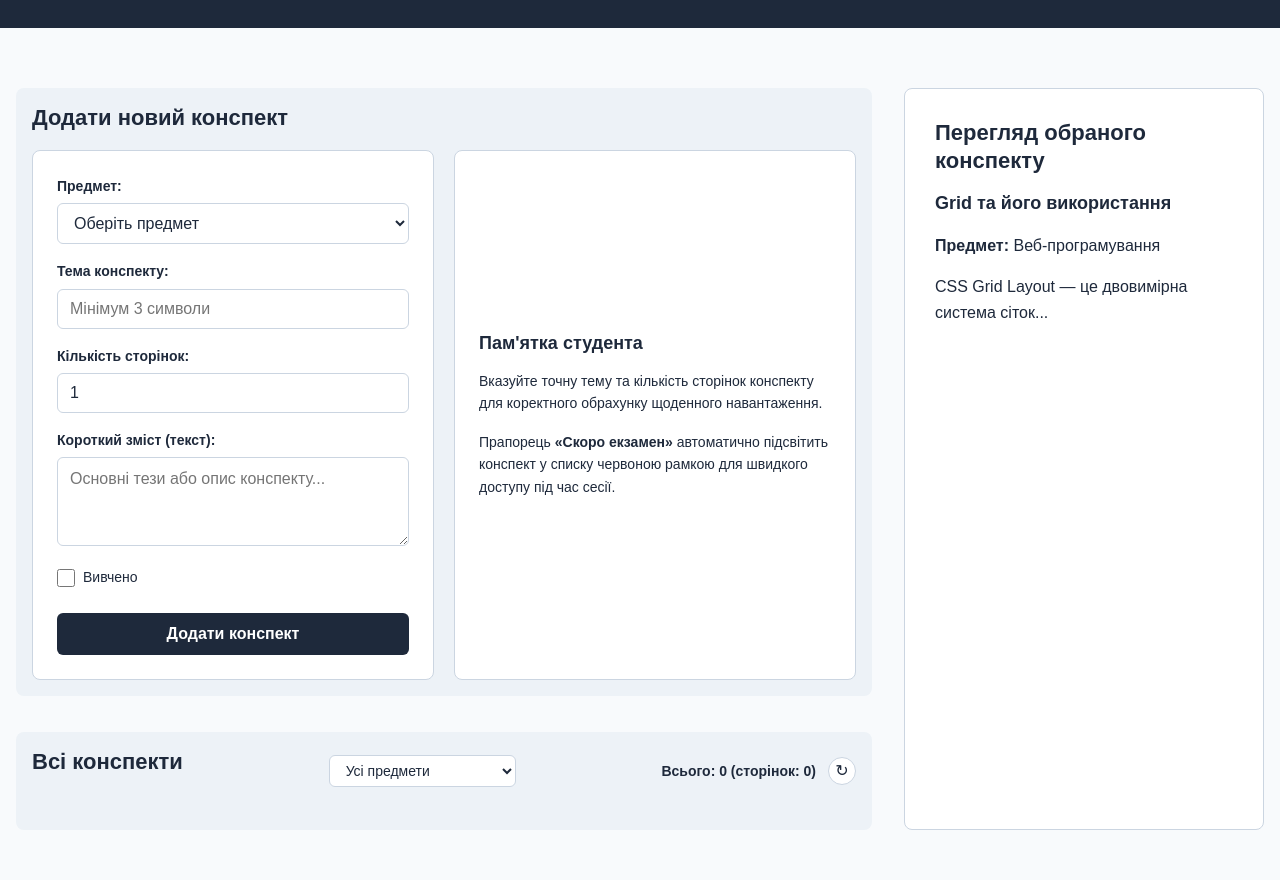
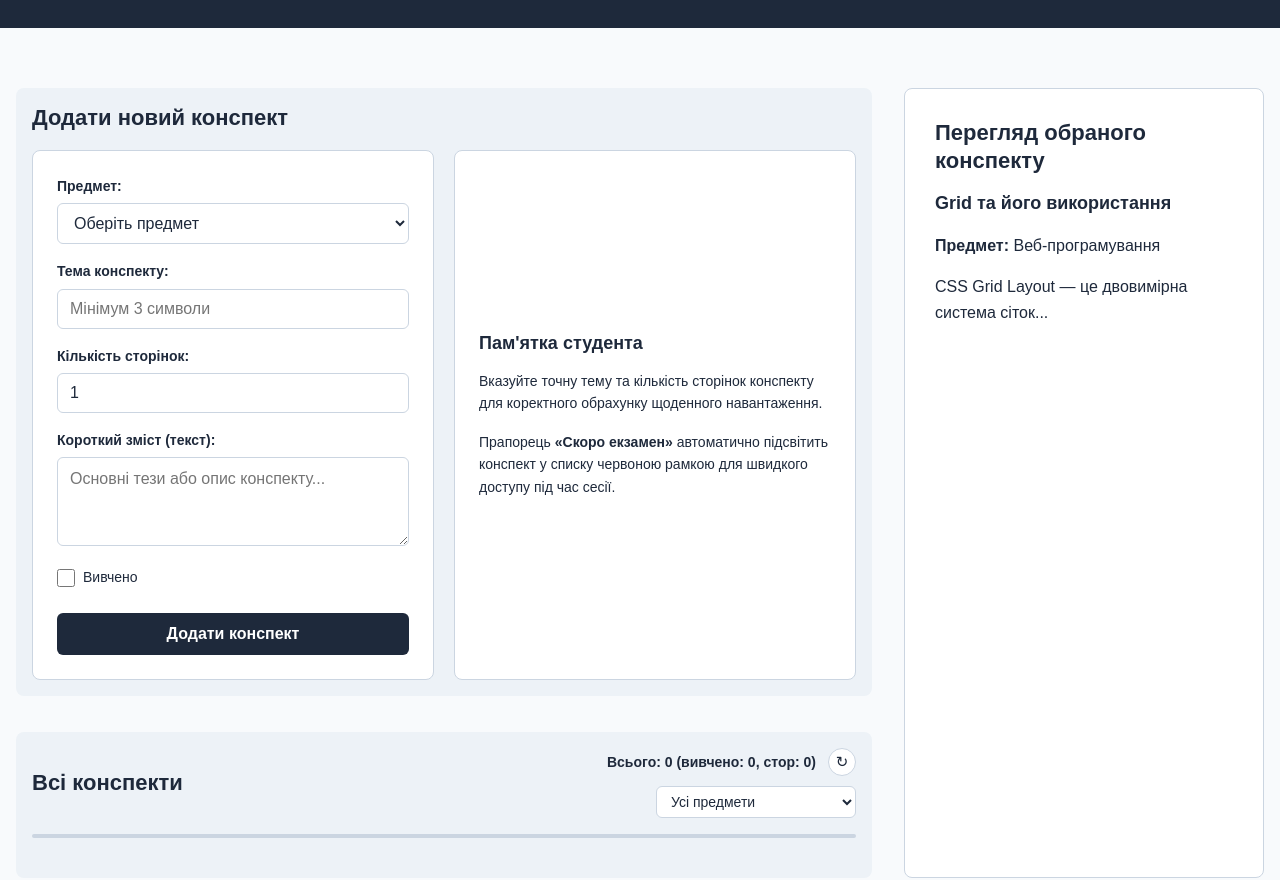
Before and after one commit to Illya-1/study-notes-organizer, a plain HTML site: page index.html in a window 1280 px wide. Shown: the part 108-988 px from the top of the page. Drawn offline with Linux system fonts and the light colour scheme; no server answers.

Commit message:
add progress bar with smooth transition

```diff
--- a/css/notes-section.css
+++ b/css/cards.css
@@ -1,82 +1,3 @@
-.notes-section-header {
-    display: flex;
-    justify-content: space-between;
-    align-items: center;
-    gap: 16px;
-    margin-bottom: 20px;
-
-    .filter-wrapper select {
-        padding: 6px 12px;
-        font-size: var(--font-size-sm);
-        font-family: inherit;
-        color: var(--color-text-main);
-        background-color: var(--color-bg-card);
-        border: 1px solid var(--color-border-card);
-        border-radius: 6px;
-        cursor: pointer;
-        outline: none;
-        transition: border-color 0.2s;
-
-        &:focus {
-            border-color: var(--color-bg-secondary);
-        }
-    }
-
-    .header-meta {
-        display: flex;
-        align-items: center;
-        gap: 12px;
-
-        #notes-count {
-            font-size: var(--font-size-sm);
-            color: var(--color-text-main);
-            font-weight: 600;
-            margin: 0;
-        }
-
-        button {
-            display: flex;
-            align-items: center;
-            justify-content: center;
-            width: 28px;
-            height: 28px;
-            padding: 0;
-            border: 1px solid var(--color-border-card);
-            border-radius: 50%;
-            background-color: var(--color-bg-card);
-            color: var(--color-text-main);
-            font-size: 16px;
-            line-height: 1;
-            cursor: pointer;
-            transition: background-color 0.2s, border-color 0.2s;
-
-            &:hover {
-                background-color: var(--color-border-card);
-                border-color: var(--color-bg-secondary);
-            }
-        }
-    }
-}
-
-.cards-container {
-    display: grid;
-    grid-template-columns: minmax(0, 1fr);
-    grid-auto-rows: auto auto 1fr;
-    gap: 20px;
-
-    @media (min-width: 600px) {
-        grid-template-columns: repeat(2, minmax(0, 1fr));
-    }
-
-    @media (min-width: 1280px) {
-        grid-template-columns: repeat(3, minmax(0, 1fr));
-    }
-
-    &[hidden] {
-        display: none !important;
-    }
-}
-
 .card {
     padding: 16px;
     background-color: var(--color-bg-card);
@@ -203,39 +124,3 @@
         }
     }
 }
-
-.status-box {
-    display: flex;
-    flex-direction: column;
-    align-items: center;
-    justify-content: center;
-    padding: 32px 16px;
-    gap: 12px;
-    background-color: var(--color-bg-card);
-    border: 1px solid var(--color-border-card);
-    border-radius: 8px;
-    margin-bottom: 20px;
-    text-align: center;
-}
-
-.spinner {
-    width: 36px;
-    height: 36px;
-    border: 4px solid var(--color-border-card);
-    border-top-color: var(--color-bg-secondary);
-    border-radius: 50%;
-    animation: spin 0.8s linear infinite;
-}
-
-@keyframes spin {
-    to {
-        transform: rotate(360deg);
-    }
-}
-
-.error-box {
-    border-color: var(--color-exam-soon);
-    border-left: 6px solid var(--color-exam-soon);
-    color: var(--color-exam-soon);
-    font-weight: 600;
-}
--- /dev/null
+++ b/css/notes-section-header.css
@@ -0,0 +1,119 @@
+.notes-section-header {
+    display: flex;
+    flex-direction: column;
+    gap: 16px;
+    margin-bottom: 24px;
+}
+
+.header-main-row {
+    display: flex;
+    justify-content: space-between;
+    align-items: center;
+    gap: 16px;
+    flex-wrap: wrap;
+
+    h2 {
+        margin: 0;
+        white-space: nowrap;
+    }
+}
+
+.header-controls {
+    display: flex;
+    flex-direction: column;
+    align-items: flex-end;
+    gap: 10px;
+    margin-left: auto;
+
+    @media (max-width: 520px) {
+        width: 100%;
+        align-items: stretch;
+        margin-left: 0;
+    }
+}
+
+.controls-status {
+    display: flex;
+    align-items: center;
+    gap: 12px;
+    justify-content: flex-end;
+
+    @media (max-width: 520px) {
+        justify-content: space-between;
+    }
+
+    #notes-count {
+        font-size: var(--font-size-sm);
+        color: var(--color-text-main);
+        font-weight: 600;
+        margin: 0;
+        white-space: nowrap;
+    }
+
+    button {
+        display: flex;
+        flex-shrink: 0;
+        align-items: center;
+        justify-content: center;
+        width: 28px;
+        height: 28px;
+        padding: 0;
+        border: 1px solid var(--color-border-card);
+        border-radius: 50%;
+        background-color: var(--color-bg-card);
+        color: var(--color-text-main);
+        font-size: 15px;
+        line-height: 1;
+        cursor: pointer;
+        transition: background-color 0.2s, border-color 0.2s;
+
+        &:hover {
+            background-color: var(--color-border-card);
+            border-color: var(--color-bg-secondary);
+        }
+    }
+}
+
+.filter-wrapper {
+    width: 100%;
+    display: flex;
+    justify-content: flex-end;
+
+    select {
+        width: 200px;
+        padding: 6px 10px;
+        font-size: var(--font-size-sm);
+        font-family: inherit;
+        color: var(--color-text-main);
+        background-color: var(--color-bg-card);
+        border: 1px solid var(--color-border-card);
+        border-radius: 6px;
+        cursor: pointer;
+        outline: none;
+        transition: border-color 0.2s;
+
+        &:focus {
+            border-color: var(--color-bg-secondary);
+        }
+
+        @media (max-width: 520px) {
+            width: 100%;
+        }
+    }
+}
+
+.progress-track {
+    width: 100%;
+    height: 4px;
+    background-color: var(--color-border-card);
+    border-radius: 2px;
+    overflow: hidden;
+}
+
+.progress-fill {
+    height: 100%;
+    width: 0;
+    background-color: var(--color-learned);
+    border-radius: 2px;
+    transition: width 0.4s ease;
+}
--- a/css/style.css
+++ b/css/style.css
@@ -1,4 +1,6 @@
 @import "base.css";
 @import "layout.css";
-@import "notes-section.css";
+@import "notes-section-header.css";
+@import "notes-section-screens.css";
+@import "cards.css";
 @import "form-section.css";
--- a/index.html
+++ b/index.html
@@ -82,8 +82,16 @@
             </section>
 
             <section>
-                <div class="notes-section-header">
+                <header class="notes-section-header">
+                    <div class="header-main-row">
                         <h2>Всі конспекти</h2>
+
+                        <div class="header-controls">
+                            <div class="controls-status">
+                                <p id="notes-count">Всього: — (сторінок: —)</p>
+                                <button type="button" id="refresh-btn" aria-label="Оновити конспекти">&#x21bb;</button>
+                            </div>
+
                             <div class="filter-wrapper">
                                 <select id="subject-filter" aria-label="Фільтр за предметом">
                                     <option value="all">Усі предмети</option>
@@ -91,11 +99,13 @@
                                     <option value="Веб-програмування">Веб-програмування</option>
                                 </select>
                             </div>
-                    <div class="header-meta">
-                        <p id="notes-count">Всього: — (сторінок: —)</p>
-                        <button type="button" id="refresh-btn" aria-label="Оновити конспекти">&#x21bb;</button>
                         </div>
                     </div>
+
+                    <div class="progress-track" role="progressbar" aria-valuenow="0" aria-valuemin="0" aria-valuemax="100">
+                        <div id="progress-fill" class="progress-fill"></div>
+                    </div>
+                </header>
 
                 <div id="loading-indicator" class="status-box" hidden>
                     <div class="spinner"></div>
--- a/js/components/NotesListView.js
+++ b/js/components/NotesListView.js
@@ -14,6 +14,7 @@ export class NotesListView {
         this._renderedItems = [];
 
         this._beforeRenderHook = (items) => items;
+        this.onDisplayStateChanged = null; // Хук/коллбек стану відображення
 
         this._initCardEvents();
     }
@@ -28,6 +29,29 @@ export class NotesListView {
         }
     }
 
+    JavaScript
+    /**
+     * Розраховує поточні метрики прогресу та агрегати виключно для відображених карток
+     * @returns {{total: number, learned: number, pages: number, percent: number}}
+     */
+    getDisplayState() {
+        const total = this._renderedItems.length;
+        const learned = this._renderedItems.filter(item => Boolean(item.isLearned || item.learned)).length;
+        const pages = this._renderedItems.reduce((sum, item) => sum + (Number(item.pages) || 0), 0);
+        const percent = total > 0 ? Math.round((learned / total) * 100) : 0;
+
+        return { total, learned, pages, percent };
+    }
+
+    /**
+     * Сповіщає зовнішніх слухачів про зміну агрегованих даних відображення
+     */
+    _notifyStateChanged() {
+        if (typeof this.onDisplayStateChanged === "function") {
+            this.onDisplayStateChanged(this.getDisplayState());
+        }
+    }
+
     /**
      * Зчитує актуальні дані з БД, пропускає через хук та виконує рендеринг у DOM
      */
@@ -35,36 +59,21 @@ export class NotesListView {
         this._rawItems = await this.db.getAllItems();
         this._renderedItems = this._beforeRenderHook([...this._rawItems]);
         this._renderCards(this._renderedItems);
+        this._notifyStateChanged();
     }
 
-    /**
-     * Повертає кількість конспектів, відображених на екрані
-     * @returns {number}
-     */
     getDisplayedCount() {
         return this._renderedItems.length;
     }
 
-    /**
-     * Повертає сумарну кількість сторінок для конспектів на екрані
-     * @returns {number}
-     */
     getDisplayedPagesCount() {
         return this._renderedItems.reduce((sum, item) => sum + (item.pages || 0), 0);
     }
 
-    /**
-     * Повертає загальну кількість усіх записів у базі
-     * @returns {number}
-     */
     getTotalCount() {
         return this._rawItems.length;
     }
 
-    /**
-     * Повертає кількість опрацьованих тем серед усіх записів
-     * @returns {number}
-     */
     getLearnedCount() {
         return this._rawItems.filter(item => item.learned || item.isLearned).length;
     }
@@ -101,6 +110,9 @@ export class NotesListView {
 
             targetNote.isLearned = isChecked;
             await this.db.addItem(targetNote);
+
+            // МИТТЄВО повідомляємо тулбар про зміну без важкого рендеру всього DOM
+            this._notifyStateChanged();
         });
     }
 
@@ -149,7 +161,7 @@ export class NotesListView {
             <footer>
                 <time datetime="${note.date}">${note.date}</time>
                 <label>
-                    <input type="checkbox" name="learned" ${isLearned ? "checked" : ""}>
+                    <input type="checkbox" name="isLearned" ${isLearned ? "checked" : ""}>
                     Вивчено
                 </label>
             </footer>
--- a/js/components/NotesSectionComponent.js
+++ b/js/components/NotesSectionComponent.js
@@ -1,15 +1,6 @@
-// js/components/NotesSectionComponent.js
-
 import { NotesListView } from './NotesListView.js';
 
-/**
- * Керує секцією конспектів: станами завантаження/помилки, панеллю інструментів та списком карток
- */
 export class NotesSectionComponent {
-    /**
-     * @param {NotesDB} db - Екземпляр бази даних
-     * @param {ParentNode} [root=document] - Батьківський вузол секції для пошуку елементів
-     */
     constructor(db, root = document) {
         this.db = db;
         this.root = root;
@@ -22,32 +13,28 @@ export class NotesSectionComponent {
         this.counter = this.root.querySelector("#notes-count");
         this.filterSelect = this.root.querySelector("#subject-filter");
         this.refreshBtn = this.root.querySelector("#refresh-btn");
+        this.progressFill = this.root.querySelector("#progress-fill");
 
         this.listView = new NotesListView(this.contentContainer, this.db);
+
+        // Підписуємося на єдину подію зміни стану відображення
+        this.listView.onDisplayStateChanged = (state) => {
+            this.updateToolbar(state);
+        };
 
         this._setupFilterHook();
         this._initSectionEvents();
     }
 
-    /**
-     * Ініціалізує початкове відображення секції
-     */
     async init() {
         await this.refresh();
         this.showContent();
     }
 
-    /**
-     * Перемальовує картки з урахуванням фільтра та синхронізує значення в тулбарі
-     */
     async refresh() {
         await this.listView.render();
-        this.updateToolbar();
     }
 
-    /**
-     * Перемикає відображення на індикатор завантаження
-     */
     showLoading() {
         if (this.contentContainer) this.contentContainer.hidden = true;
         if (this.errorContainer) this.errorContainer.hidden = true;
@@ -55,10 +42,6 @@ export class NotesSectionComponent {
         if (this.counter) this.counter.textContent = "Всього: — (сторінок: —)";
     }
 
-    /**
-     * Відображає повідомлення про помилку
-     * @param {string} [message]
-     */
     showError(message = "На жаль, сталася помилка під час завантаження контенту!") {
         if (this.contentContainer) this.contentContainer.hidden = true;
         if (this.loadingIndicator) this.loadingIndicator.hidden = true;
@@ -66,18 +49,12 @@ export class NotesSectionComponent {
         if (this.errorMessage) this.errorMessage.textContent = message;
     }
 
-    /**
-     * Показує блок списку конспектів
-     */
     showContent() {
         if (this.loadingIndicator) this.loadingIndicator.hidden = true;
         if (this.errorContainer) this.errorContainer.hidden = true;
         if (this.contentContainer) this.contentContainer.hidden = false;
     }
 
-    /**
-     * Скидає вибраний фільтр предметів до значення за замовчуванням
-     */
     resetFilter() {
         if (this.filterSelect) {
             this.filterSelect.value = "all";
@@ -85,18 +62,26 @@ export class NotesSectionComponent {
     }
 
     /**
-     * Зчитує агреговані метрики з вьюшки списку та виводить їх у лічильник
+     * Оновлює лічильники та анімує прогрес-бар (через CSS transition ширини) згідно з наданим станом
+     * @param {{total: number, learned: number, pages: number, percent: number}} [state]
      */
-    updateToolbar() {
-        if (!this.counter) return;
-        const count = this.listView.getDisplayedCount();
-        const pages = this.listView.getDisplayedPagesCount();
-        this.counter.textContent = `Всього: ${count} (сторінок: ${pages})`;
+    updateToolbar(state) {
+        const currentState = state || this.listView.getDisplayState();
+
+        if (this.counter) {
+            this.counter.textContent = `Всього: ${currentState.total} (вивчено: ${currentState.learned}, стор: ${currentState.pages})`;
+        }
+
+        if (this.progressFill) {
+            this.progressFill.style.width = `${currentState.percent}%`;
+
+            const track = this.progressFill.closest('[role="progressbar"]');
+            if (track) {
+                track.setAttribute("aria-valuenow", String(currentState.percent));
+            }
+        }
     }
 
-    /**
-     * Підключає значення випадаючого списку до конвеєра перед рендерингом
-     */
     _setupFilterHook() {
         this.listView.setBeforeRender((items) => {
             const selected = this.filterSelect ? this.filterSelect.value : "all";
@@ -104,9 +89,6 @@ export class NotesSectionComponent {
         });
     }
 
-    /**
-     * Реєструє внутрішні слухачі елементів керування секції
-     */
     _initSectionEvents() {
         if (this.filterSelect) {
             this.filterSelect.addEventListener("change", async () => {
```
Also changed, not shown: css/notes-section-screens.css (added, +54 -0 lines). Lines whose indentation alone changed are shown as unchanged.
